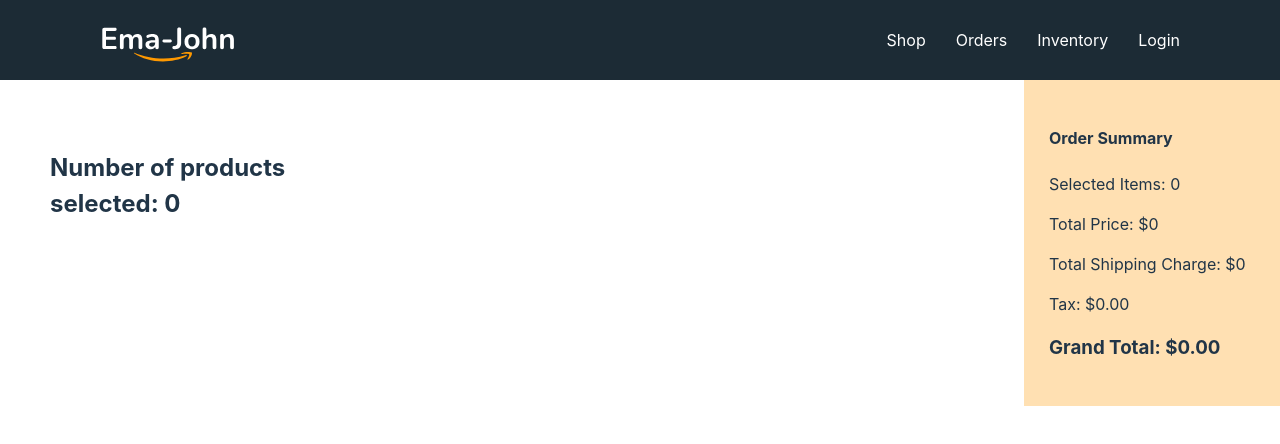
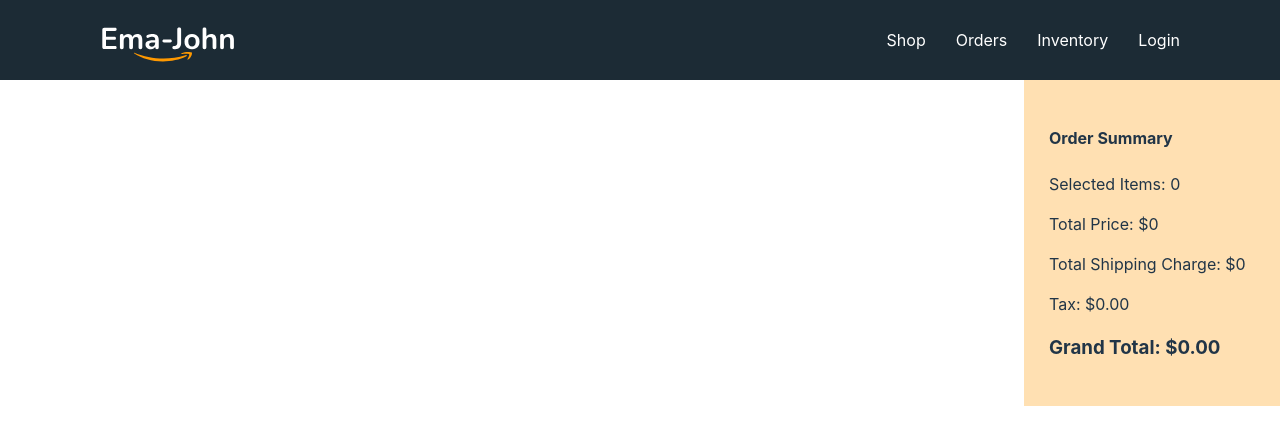
Before and after one commit to dg1223/react-ecommerce-site, a React (Vite) app: page /orders in a window 1280 px wide. Shown: the top 444 px of the page. Built offline with nearby package versions, Linux system fonts and the light colour scheme.

Commit message:
added figma file

```diff
--- a/src/components/Orders/Orders.jsx
+++ b/src/components/Orders/Orders.jsx
@@ -1,14 +1,18 @@
 import React from "react";
 import Cart from "../Cart/Cart";
 import { useLoaderData } from "react-router-dom";
+import ReviewItem from "../ReviewItem/ReviewItem";
+import "./Orders.css";
 
 const Orders = () => {
   const cart = useLoaderData();
   // console.log(cart);
   return (
     <div className="shop-container">
-      <div className="products-container">
-        <h2>Number of products selected: {cart.length}</h2>
+      <div className="review-container">
+        {cart.map((product) => (
+          <ReviewItem key={product.id} product={product}></ReviewItem>
+        ))}
       </div>
       <div className="cart-container">
         <Cart cart={cart}></Cart>
--- /dev/null
+++ b/src/components/ReviewItem/ReviewItem.jsx
@@ -0,0 +1,11 @@
+import React from "react";
+
+const ReviewItem = () => {
+  return (
+    <div>
+      <h2>Review item</h2>
+    </div>
+  );
+};
+
+export default ReviewItem;
```
Also changed, not shown: src/components/Orders/Orders.css (added), 1 other file (tests, documents, lock files or other folders).
